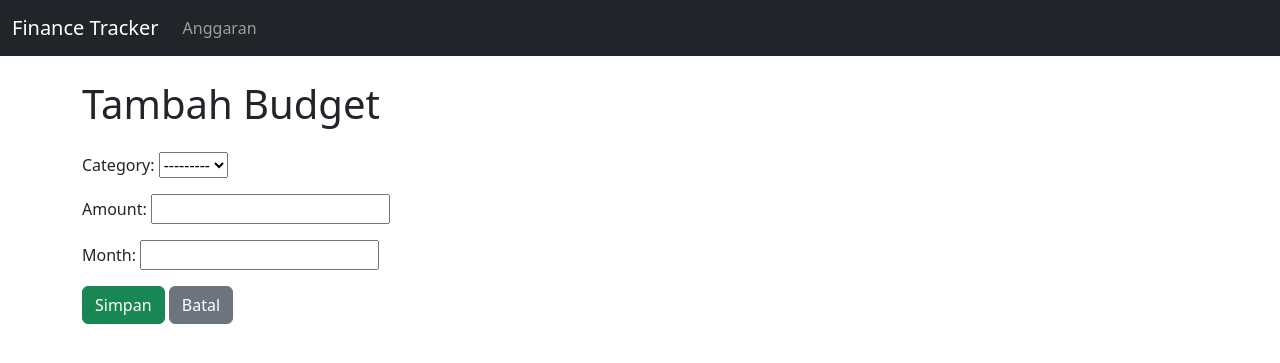
After one commit to dipoengoro/finance-tracker-app, a Django app: page /budgets/add/ in a window 1280 px wide. The commit adds this page. Shown: the top 363 px of the page. Run offline with Django 5.2, Linux system fonts and the light colour scheme; data that the repository does not hold is empty.

Commit message:
feat: Add budgeting feature with list and create views

```diff
--- a/templates/base.html
+++ b/templates/base.html
@@ -9,6 +9,18 @@
     <link rel="stylesheet" href="{% static 'style.css' %}">
 </head>
 <body>
+    <nav class="navbar navbar-expand-lg navbar-dark bg-dark mb-4">
+        <div class="container-fluid">
+            <a class="navbar-brand" href="{% url 'transaction_list' %}">Finance Tracker</a>
+            <div class="collapse navbar-collapse">
+                <ul class="navbar-nav me-auto mb-2 mb-lg-0">
+                    <li class="nav-item">
+                        <a href="{% url 'budget_list' %}" class="nav-link">Anggaran</a>
+                    </li>
+                </ul>
+            </div>
+        </div>
+    </nav>
     <div class="container">
         {% block content %}{% endblock %}
     </div>
--- a/transactions/admin.py
+++ b/transactions/admin.py
@@ -1,7 +1,8 @@
 from django.contrib import admin
-from .models import Category, Wallet, Payee, Transaction
+from .models import Category, Wallet, Payee, Transaction, Budget
 
 admin.site.register(Category)
 admin.site.register(Wallet)
 admin.site.register(Payee)
 admin.site.register(Transaction)
+admin.site.register(Budget)
--- /dev/null
+++ b/transactions/templates/transactions/budget_form.html
@@ -0,0 +1,16 @@
+{% extends 'base.html' %}
+
+{% block title %}Form Budget{% endblock %}
+
+{% block content %}
+    <h1 class="mb-4">{% if form.instance.pk %}Edit{% else %}Tambah{% endif %} Budget</h1>
+
+    <form method="post">
+        {% csrf_token %}
+        <div class="mb-3">
+            {{ form.as_p }}
+        </div>
+        <button type="submit" class="btn btn-success">Simpan</button>
+        <a href="{% url 'budget_list' %}" class="btn btn-secondary">Batal</a>
+    </form>
+{% endblock %}
--- a/transactions/urls.py
+++ b/transactions/urls.py
@@ -6,4 +6,6 @@ urlpatterns = [
     path('add/', views.transaction_add, name='transaction_add'),
     path('delete/<int:pk>/', views.transaction_delete, name='transaction_delete'),
     path('update/<int:pk>/', views.TransactionUpdateView.as_view(), name='transaction_update'),
+    path('budgets/', views.BudgetListView.as_view(), name='budget_list'),
+    path('budgets/add/', views.BudgetCreateView.as_view(), name='budget_create'),
 ]
--- a/transactions/views.py
+++ b/transactions/views.py
@@ -2,11 +2,11 @@ from http.client import responses
 
 from django.shortcuts import render, redirect
 from django.urls import reverse
-from django.views.generic import ListView, UpdateView
+from django.views.generic import ListView, UpdateView, CreateView
 from django.urls import reverse_lazy
 from unicodedata import category
 
-from .models import Transaction, Category, Wallet, Payee
+from .models import Transaction, Category, Wallet, Payee, Budget
 from decimal import Decimal
 
 class TransactionListView(ListView):
@@ -100,3 +100,15 @@ class TransactionUpdateView(UpdateView):
         self.object.save()
 
         return redirect(self.get_success_url())
+
+class BudgetListView(ListView):
+    model = Budget
+    template_name = 'transactions/budget_list.html'
+    context_object_name = 'budgets'
+    ordering = ['-month', 'category__name']
+
+class BudgetCreateView(CreateView):
+    model = Budget
+    fields = ['category', 'amount', 'month']
+    template_name = 'transactions/budget_form.html'
+    success_url = reverse_lazy('budget_list')
```
Also changed, not shown: transactions/templates/transactions/budget_list.html (added, +33 -0 lines).
